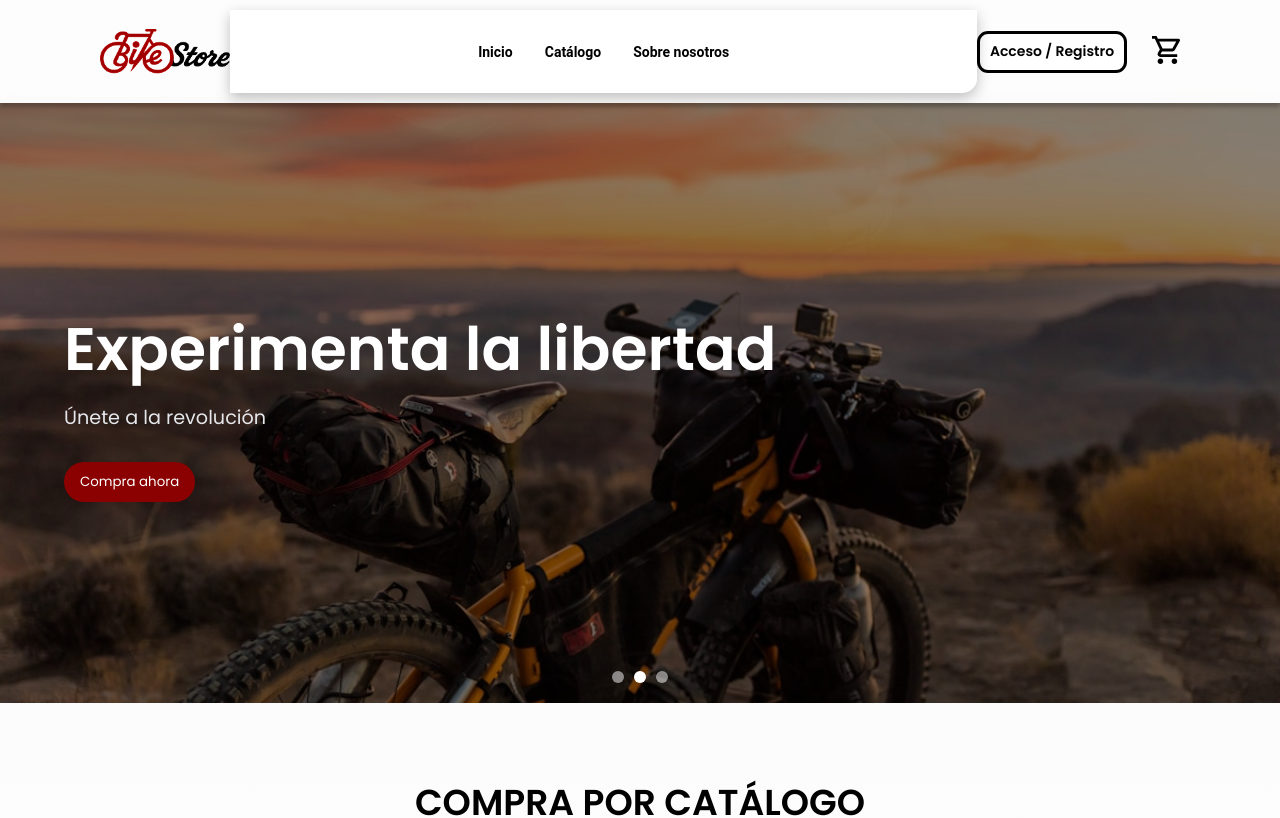
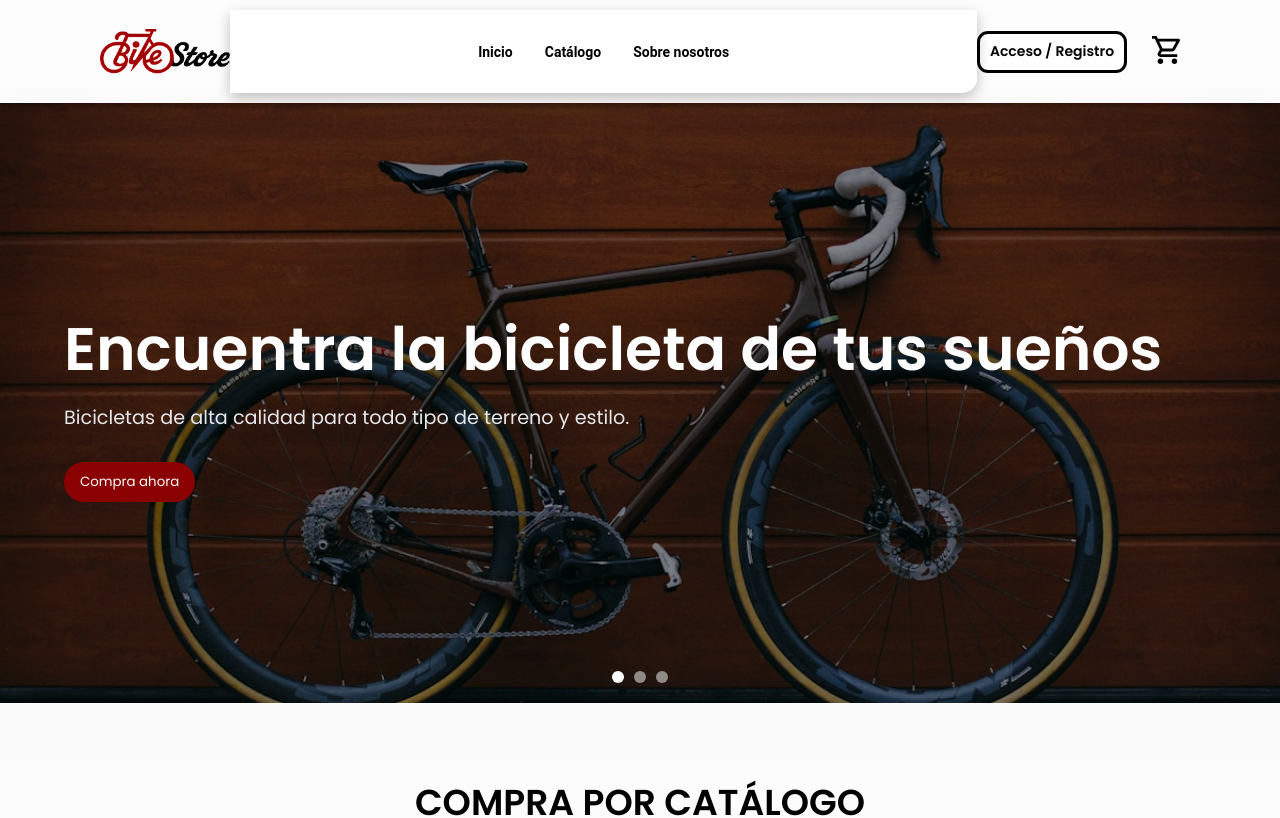
Before and after one commit to Sebasrzx1/BikeStore, a React (Vite) app in the folder Frontend/: page / in a window 1280 px wide. Shown: the top 818 px of the page. Built offline with nearby package versions, Linux system fonts and the light colour scheme; no server answers.

Commit message:
Corregi el hero slider, ahora se reproduce automaticamente

```diff
--- a/Frontend/src/components/HeroSlider.jsx
+++ b/Frontend/src/components/HeroSlider.jsx
@@ -28,20 +28,38 @@ export default function HeroSlider() {
   const [isPaused, setIsPaused] = useState(false);
   const navigate = useNavigate();
 
+  // --- AUTOPLAY MÁS RÁPIDO (3s) ---
   useEffect(() => {
-    if (!isPaused) {
-      const intervalo = setInterval(() => {
+    const interval = setInterval(() => {
+      if (!isPaused) {
         setIndex((prev) => (prev + 1) % slides.length);
-      }, 5000);
-      return () => clearInterval(intervalo);
-    }
+      }
+    }, 1600); // <--- velocidad reducida
+
+    return () => clearInterval(interval);
   }, [isPaused]);
 
   const { textoPrincipal, textoSecundario, boton, imagen } = slides[index];
 
-  const nextSlide = () => setIndex((prev) => (prev + 1) % slides.length);
-  const prevSlide = () => setIndex((prev) => (prev - 1 + slides.length) % slides.length);
-  const goToSlide = (slideIndex) => setIndex(slideIndex);
+  const pauseTime = 1500; // <--- Pausa después de botón/dot
+
+  const nextSlide = () => {
+    setIndex((prev) => (prev + 1) % slides.length);
+    setIsPaused(true);
+    setTimeout(() => setIsPaused(false), pauseTime);
+  };
+
+  const prevSlide = () => {
+    setIndex((prev) => (prev - 1 + slides.length) % slides.length);
+    setIsPaused(true);
+    setTimeout(() => setIsPaused(false), pauseTime);
+  };
+
+  const goToSlide = (slideIndex) => {
+    setIndex(slideIndex);
+    setIsPaused(true);
+    setTimeout(() => setIsPaused(false), pauseTime);
+  };
 
   return (
     <div
@@ -65,7 +83,6 @@ export default function HeroSlider() {
         </div>
       </div>
 
-      {/* Flechas de navegación */}
       <button className="arrow left-arrow" onClick={prevSlide} aria-label="Slide anterior">
         &#10094;
       </button>
@@ -73,7 +90,6 @@ export default function HeroSlider() {
         &#10095;
       </button>
 
-      {/* Indicadores (dots) */}
       <div className="dots">
         {slides.map((_, slideIndex) => (
           <button
--- a/Frontend/src/styles/SobreNostros.css
+++ b/Frontend/src/styles/SobreNostros.css
@@ -75,7 +75,7 @@
 .contenedor-imagenes {
     margin-bottom: 60px;
     padding: 20px;
-    background: white;
+    background: rgb(145, 11, 11);
     border-radius: 15px;
     box-shadow: 0 4px 15px rgba(0, 0, 0, 0.1);
 }
```
Also changed, not shown: 1 other file (tests, documents, lock files or other folders).
